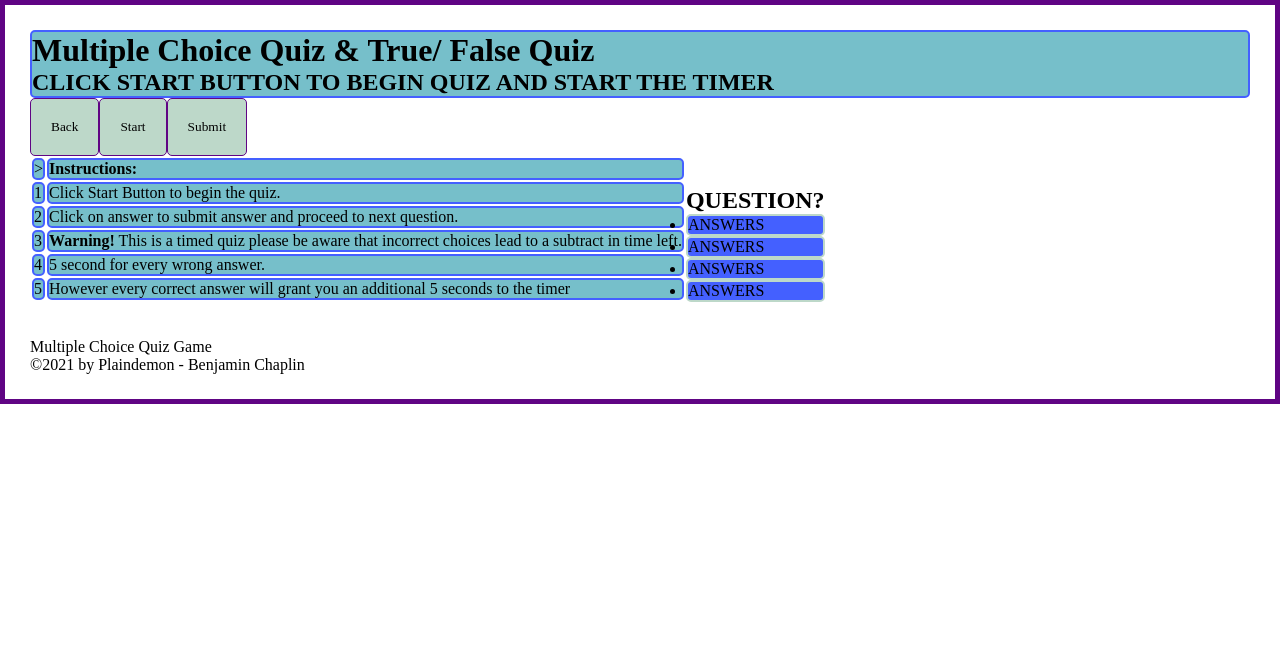
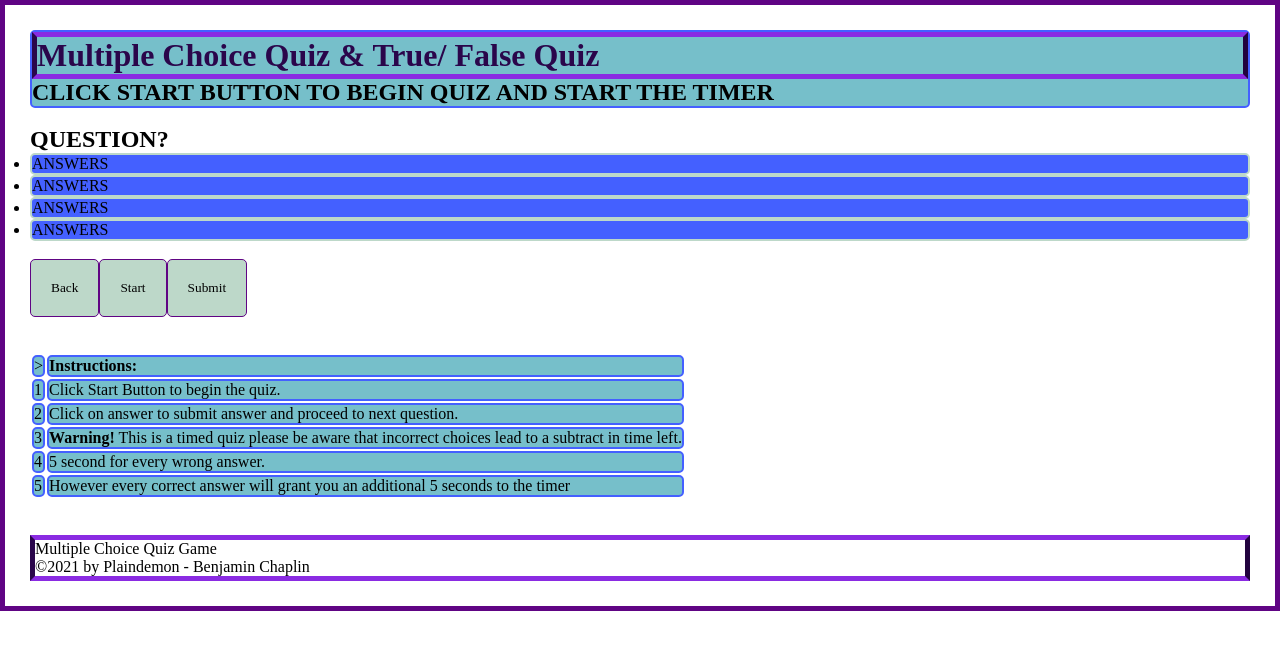
Before and after one commit to Plaindemon/urban-waffle, a plain HTML site: page index.html in a window 1280 px wide. Drawn offline with Linux system fonts and the light colour scheme.

Commit message:
fixed layout issue

```diff
--- a/assets/css/style.css
+++ b/assets/css/style.css
@@ -37,39 +37,39 @@ body {
     border-radius: 5px;
 
 }
-/*
+
 header h1{
      /* background-image: url("/urban-waffle/assets/images/ranCode.jpeg"); */
-    /* color:rgb(42, 6, 75);
+     color:rgb(42, 6, 75);
     border-bottom: 5px solid blueviolet;
     border-top: 5px solid blueviolet;
     border-right: 5px solid rgb(34, 3, 63);
     border-left: 5px solid rgb(42, 6, 75);
-} */
+}
 
-/* body header h1 {
+body header h1 {
     border-bottom: 5px solid blueviolet;
     border-top: 5px solid blueviolet;
     border-right: 5px solid rgb(34, 3, 63);
     border-left: 5px solid rgb(42, 6, 75);
-    /* align-content: center;
-} */
+    align-content: center;
+}
 
-/* header nav ul li {
+header nav ul li {
     border-bottom: 1px solid var(--primary);
     display: flex;
     align-content: center;
     flex-flow: row nowrap;
     justify-content: space-evenly;
-    /* align-items: flex-end;
-} */
 
-/* footer {
+}
+
+footer {
     border-bottom: 5px solid blueviolet;
     border-top: 5px solid blueviolet;
     border-right: 5px solid rgb(34, 3, 63);
     border-left: 5px solid rgb(42, 6, 75);
-} */
+}
 
 /* Beginning of instruct classes for table of instructions */
 #quizInstruct{
--- a/index.html
+++ b/index.html
@@ -19,7 +19,17 @@
     </header>
 
         <nav>
+            <br>
+            <!-- List created to help with quiz questions -->
+            <ul>
+                <h2 id="quizQuestion">QUESTION?</h2>
+                <li type="radio" id="quizQChoice1" name="questAnswer" class="questAnswer">ANSWERS</li>
+                <li type="radio" id="quizQChoice2" class="questAnswer">ANSWERS</li>
+                <li type="radio" id="quizQChoice3" class="questAnswer">ANSWERS</li>
+                <li type="radio" id="quizQChoice4" class="questAnswer">ANSWERS</li>
 
+            </ul>
+            <br>
             <table>
                 <!-- <tr><button id="restartBtn" class="clickbtn">Restart</button></tr> -->
                 <!-- <tr><button id="saveBtn" class="clickbtn">Save</button></tr> -->
@@ -29,6 +39,8 @@
                 <tr><button id="submitbtn" class="clickbtn">Submit</button></tr>
             </table>
         </nav>
+        <br>
+        <br>
 
 
     <!-- Main starts here - fill with random question generated from a string of quiz questions -->
@@ -61,16 +73,7 @@
                     <td class="instructText">However every correct answer will grant you an additional 5 seconds to the timer</td>
                 </tr>
         </table>
-        <br>
-        <!-- List created to help with quiz questions -->
-        <ul>
-            <h2 id="quizQuestion">QUESTION?</h2>
-            <li type="radio" id="quizQChoice1" class="questStyle">ANSWERS</li>
-            <li type="radio" id="quizQChoice2" class="questStyle">ANSWERS</li>
-            <li type="radio" id="quizQChoice3" class="questStyle">ANSWERS</li>
-            <li type="radio" id="quizQChoice4" class="questStyle">ANSWERS</li>
 
-        </ul>
     </div>
 
 
```
